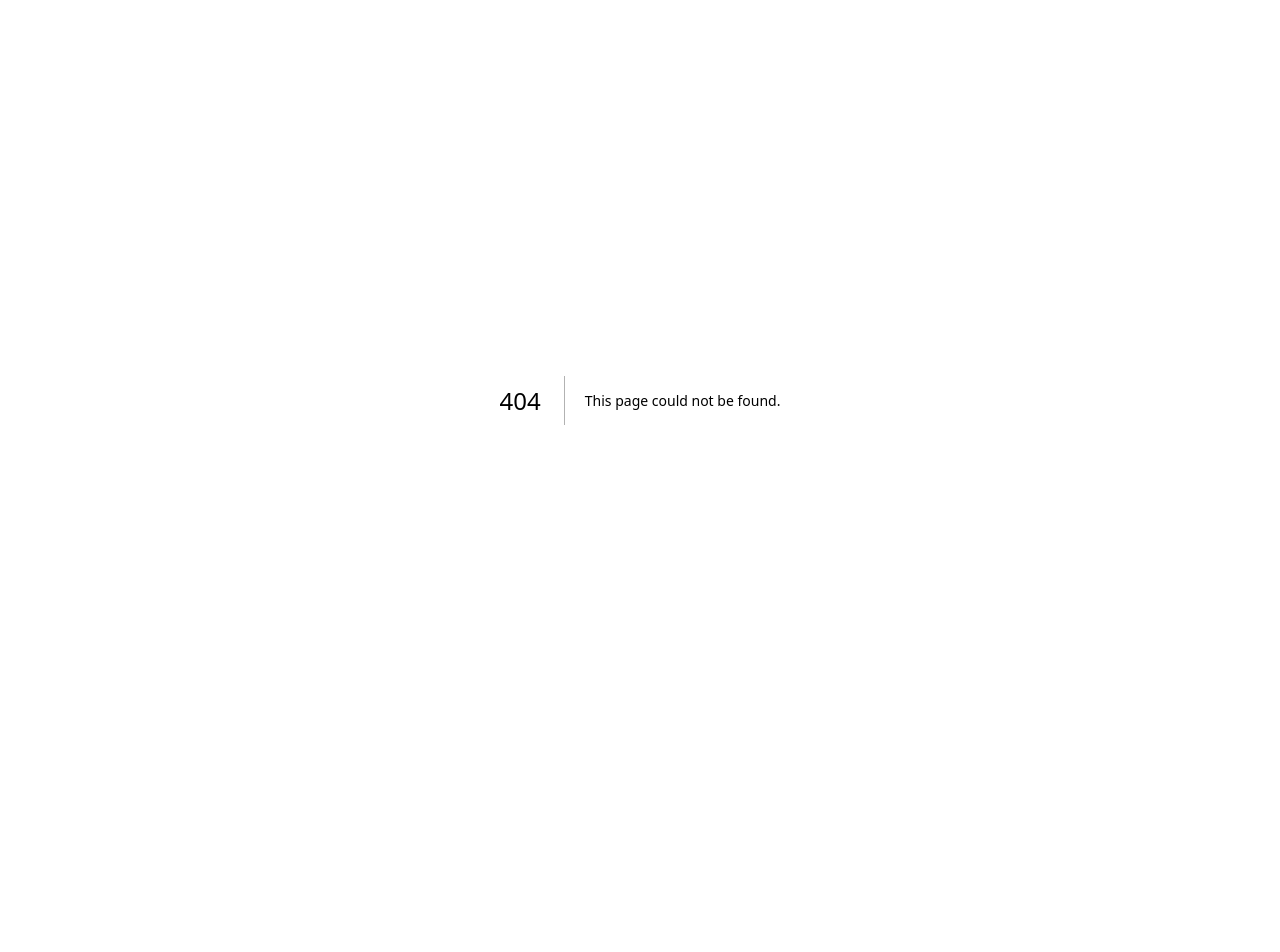
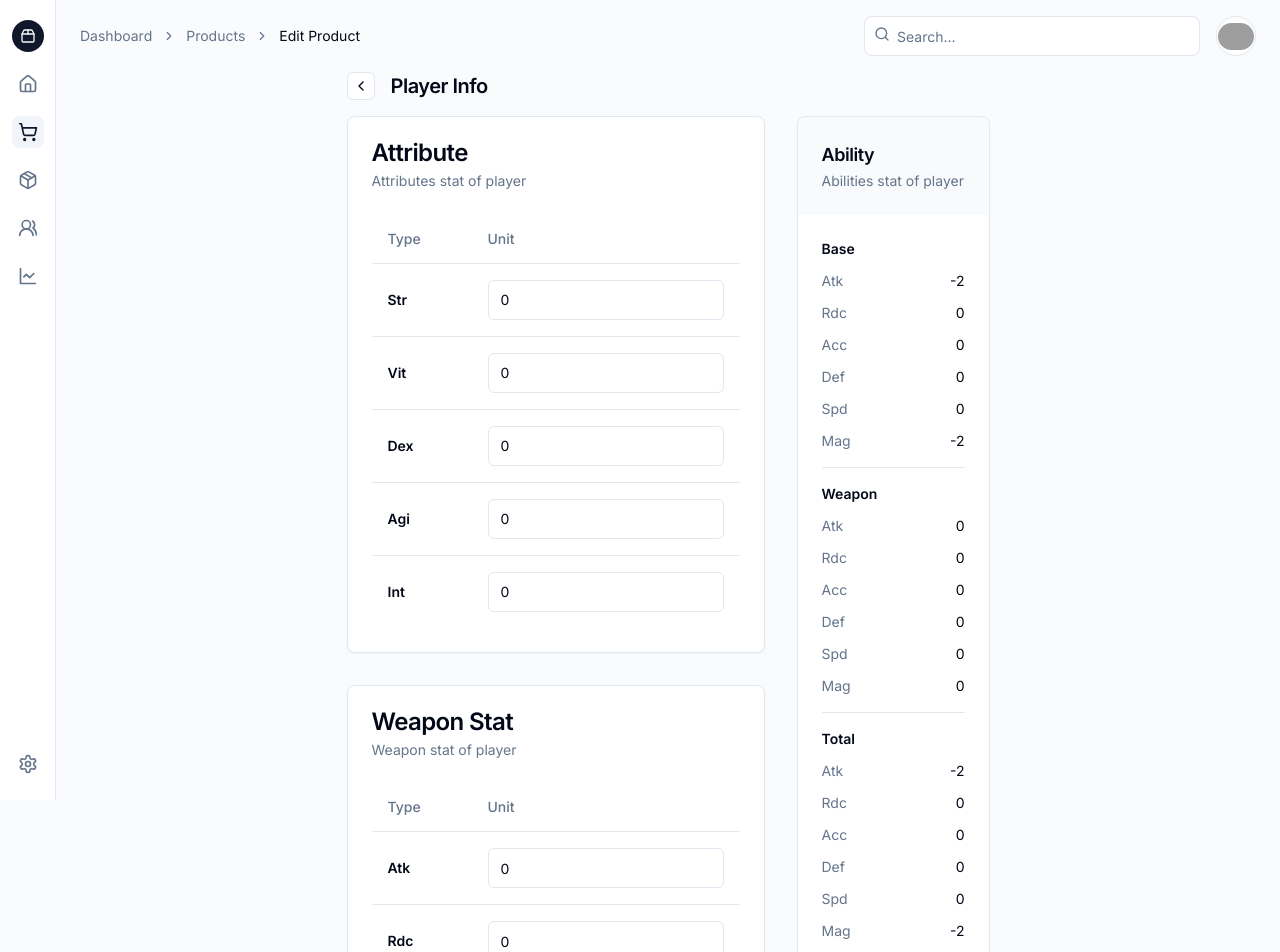
Before and after one commit to TanametTpk/Luzel, a Next.js app: page /luzel/dashboard/players in a window 1280 px wide. Before the commit this address had no page. Shown: the top 952 px of the page. Before the commit the page ends 800 px from the top, so only its background shows below. Built offline with nearby package versions, Linux system fonts and the light colour scheme; grey boxes are pictures that could not be loaded.

Commit message:
+ weapon stat

```diff
--- a/src/app/dashboard/products/aside-card.tsx
+++ b/src/app/dashboard/players/aside-card.tsx
@@ -13,6 +13,7 @@ import { Separator } from "@/components/ui/separator"
 import { DropdownMenu, DropdownMenuTrigger, DropdownMenuContent, DropdownMenuItem, DropdownMenuSeparator } from "@/components/ui/dropdown-menu"
 import { Copy, Truck, MoreVertical, CreditCard, ChevronLeft, ChevronRight } from "lucide-react"
 import usePlayerStore from "@/store/player"
+import useWeaponStore from "@/store/weapon"
 
 interface Ability {
     [key: string]: number;
@@ -28,6 +29,15 @@ export default function AsideCard() {
     mag
    } = usePlayerStore()
 
+   const [
+    weaponAtk,
+    weaponRdc,
+    weaponAcc,
+    weaponDef,
+    weaponSpd,
+    WeaponMag,
+  ] = useWeaponStore((state) => [state.atk, state.rdc, state.acc, state.def, state.spd, state.mag])
+
    const abilities: Ability = {
     "Atk": atk,
     "Rdc": rdc,
@@ -35,6 +45,15 @@ export default function AsideCard() {
     "Def": def,
     "Spd": spd,
     "Mag": mag,
+  }
+
+  const weaponAbilities: Ability = {
+    "Atk": weaponAtk,
+    "Rdc": weaponRdc,
+    "Acc": weaponAcc,
+    "Def": weaponDef,
+    "Spd": weaponSpd,
+    "Mag": WeaponMag,
   }
 
   return (
@@ -112,7 +131,7 @@ export default function AsideCard() {
                                     <span className="text-muted-foreground">
                                         {name}
                                     </span>
-                                    <span>0</span>
+                                    <span>{weaponAbilities[name]}</span>
                                 </li>
                             )
                     }
@@ -128,7 +147,7 @@ export default function AsideCard() {
                                     <span className="text-muted-foreground">
                                         {name}
                                     </span>
-                                    <span>{abilities[name]}</span>
+                                    <span>{abilities[name] + weaponAbilities[name]}</span>
                                 </li>
                             )
                     }
--- a/src/app/dashboard/products/page.tsx
+++ b/src/app/dashboard/players/page.tsx
@@ -41,6 +41,7 @@ import StatRow from "./stat-row"
 import SideCard from "./aside-card"
 import { Progress } from "@/components/ui/progress"
 import usePlayerStore from "@/store/player"
+import useWeaponStore from "@/store/weapon"
 import { useState } from "react"
 
 import {
@@ -52,6 +53,7 @@ import {
   DialogTitle,
   DialogTrigger,
 } from "@/components/ui/dialog"
+import WeaponStatRow from "./weapon-row"
 
 export default function Dashboard() {
   const {
@@ -63,6 +65,15 @@ export default function Dashboard() {
     atk,
     setName,
   } = usePlayerStore()
+
+  const [
+    weaponAtk,
+    weaponRdc,
+    weaponAcc,
+    weaponDef,
+    weaponSpd,
+    WeaponMag,
+  ] = useWeaponStore((state) => [state.atk, state.rdc, state.acc, state.def, state.spd, state.mag])
   const [otherDef, setOtherDef] = useState<number>(0)
   const [otherRdc, setOtherRdc] = useState<number>(0)
   const [isModalOpen, setOpenModal] = useState<boolean>(false)
@@ -71,8 +82,8 @@ export default function Dashboard() {
   const [successRate, setSuccessRate] = useState<number>(0)
 
   const calculateAttack = () => {
-    let chanceUnit = acc - otherDef;
-    let dmg = atk - otherRdc;
+    let chanceUnit = acc + weaponAcc - otherDef;
+    let dmg = atk + weaponAtk - otherRdc;
     let hitChance = 0.5 + chanceUnit * 0.05;
     hitChance = Math.max(0, Math.min(hitChance, 1))
 
@@ -101,7 +112,7 @@ export default function Dashboard() {
       </div>
       <div className="grid gap-4 md:grid-cols-[1fr_250px] lg:grid-cols-3 lg:gap-8">
         <div className="grid auto-rows-max items-start gap-4 lg:col-span-2 lg:gap-8">
-          <Card x-chunk="dashboard-07-chunk-0">
+          {/* <Card x-chunk="dashboard-07-chunk-0">
             <CardHeader>
               <CardTitle className="flex gap-2">
                 <div>{name}</div>
@@ -182,7 +193,7 @@ export default function Dashboard() {
                 </div>
               </div>
             </CardContent>
-          </Card>
+          </Card> */}
           <Card x-chunk="dashboard-07-chunk-1">
             <CardHeader>
               <CardTitle>Attribute</CardTitle>
@@ -195,13 +206,36 @@ export default function Dashboard() {
                 <TableHeader>
                   <TableRow>
                     <TableHead className="w-[100px]">Type</TableHead>
-                    <TableHead>Original Unit</TableHead>
                     <TableHead>Unit</TableHead>
                   </TableRow>
                 </TableHeader>
                 <TableBody>
                   {["Str", "Vit", "Dex", "Agi", "Int"].map((value: string, index: number) =>
                     <StatRow name={value} key={index} />
+                  )}
+                </TableBody>
+              </Table>
+            </CardContent>
+          </Card>
+
+          <Card x-chunk="dashboard-07-chunk-1">
+            <CardHeader>
+              <CardTitle>Weapon Stat</CardTitle>
+              <CardDescription>
+                Weapon stat of player
+              </CardDescription>
+            </CardHeader>
+            <CardContent>
+              <Table>
+                <TableHeader>
+                  <TableRow>
+                    <TableHead className="w-[100px]">Type</TableHead>
+                    <TableHead>Unit</TableHead>
+                  </TableRow>
+                </TableHeader>
+                <TableBody>
+                  {["Atk", "Rdc", "Acc", "Def", "Spd", "Mag"].map((value: string, index: number) =>
+                    <WeaponStatRow name={value} key={index} />
                   )}
                 </TableBody>
               </Table>
--- a/src/app/dashboard/products/stat-row.tsx
+++ b/src/app/dashboard/players/stat-row.tsx
@@ -64,16 +64,6 @@ export default function StatRow({
           {name}
         </TableCell>
         <TableCell>
-            <Label htmlFor="ori-unit" className="sr-only">
-              Original Unit
-            </Label>
-            <Input
-            id="ori-unit"
-            type="number"
-            defaultValue="100"
-            />
-        </TableCell>
-        <TableCell>
             <Label htmlFor="add-unit" className="sr-only">
               Unit
             </Label>
--- /dev/null
+++ b/src/app/dashboard/players/weapon-row.tsx
@@ -0,0 +1,86 @@
+import { Input } from "@/components/ui/input"
+import { Label } from "@/components/ui/label"
+import {
+  TableCell,
+  TableRow,
+} from "@/components/ui/table"
+import useWeaponStore from "@/store/weapon"
+
+interface Stat {
+    [key: string]: StatHandler;
+  }
+
+  interface StatHandler {
+    value: number;
+    onChange: (value: number) => void
+  }
+
+export default function WeaponStatRow({
+    name, // will be a page or nested layout
+  }: {
+    name: string
+  }) {
+
+  const {
+    atk,
+    rdc,
+    acc,
+    def,
+    spd,
+    mag,
+
+    setAtk,
+    setRdc,
+    setAcc,
+    setDef,
+    setSpd,
+    setMag,
+  } = useWeaponStore()
+
+  const stats: Stat = {
+    "Atk": {
+        value: atk,
+        onChange: setAtk,
+        },
+    "Rdc": {
+        value: rdc,
+        onChange: setRdc,
+    },
+    "Acc": {
+        value: acc,
+        onChange: setAcc,
+    },
+    "Def": {
+        value: def,
+        onChange: setDef,
+    },
+    "Spd": {
+        value: spd,
+        onChange: setSpd,
+    },
+    "Mag": {
+        value: mag,
+        onChange: setMag,
+    },
+  }
+
+  return (
+    <TableRow>
+        <TableCell className="font-semibold">
+          {name}
+        </TableCell>
+        <TableCell>
+            <Label htmlFor="add-unit" className="sr-only">
+              Unit
+            </Label>
+            <Input
+              id="add-unit"
+              type="number"
+              defaultValue={0}
+              value={stats[name].value}
+              onChange={(e) => stats[name].onChange(Number.parseFloat(e.target.value))}
+            />
+        </TableCell>
+    </TableRow>
+  )
+}
--- /dev/null
+++ b/src/store/weapon.ts
@@ -0,0 +1,35 @@
+import { create } from 'zustand'
+
+type WeaponStore = {
+  atk: number
+  rdc: number
+  acc: number
+  def: number
+  spd: number
+  mag: number
+
+  setAtk: (value: number) => void
+  setRdc: (value: number) => void
+  setAcc: (value: number) => void
+  setDef: (value: number) => void
+  setSpd: (value: number) => void
+  setMag: (value: number) => void
+}
+
+const useStore = create<WeaponStore>()((set) => ({
+  atk: 0,
+  rdc: 0,
+  acc: 0,
+  def: 0,
+  spd: 0,
+  mag: 0,
+
+  setAtk: (value) => set((state) => ({ atk: value,})),
+  setRdc: (value) => set((state) => ({ rdc: value})),
+  setAcc: (value) => set((state) => ({ acc: value})),
+  setDef: (value) => set((state) => ({ def: value})),
+  setSpd: (value) => set((state) => ({ spd: value})),
+  setMag: (value) => set((state) => ({ mag: value})),
+}))
+
+export default useStore
```
